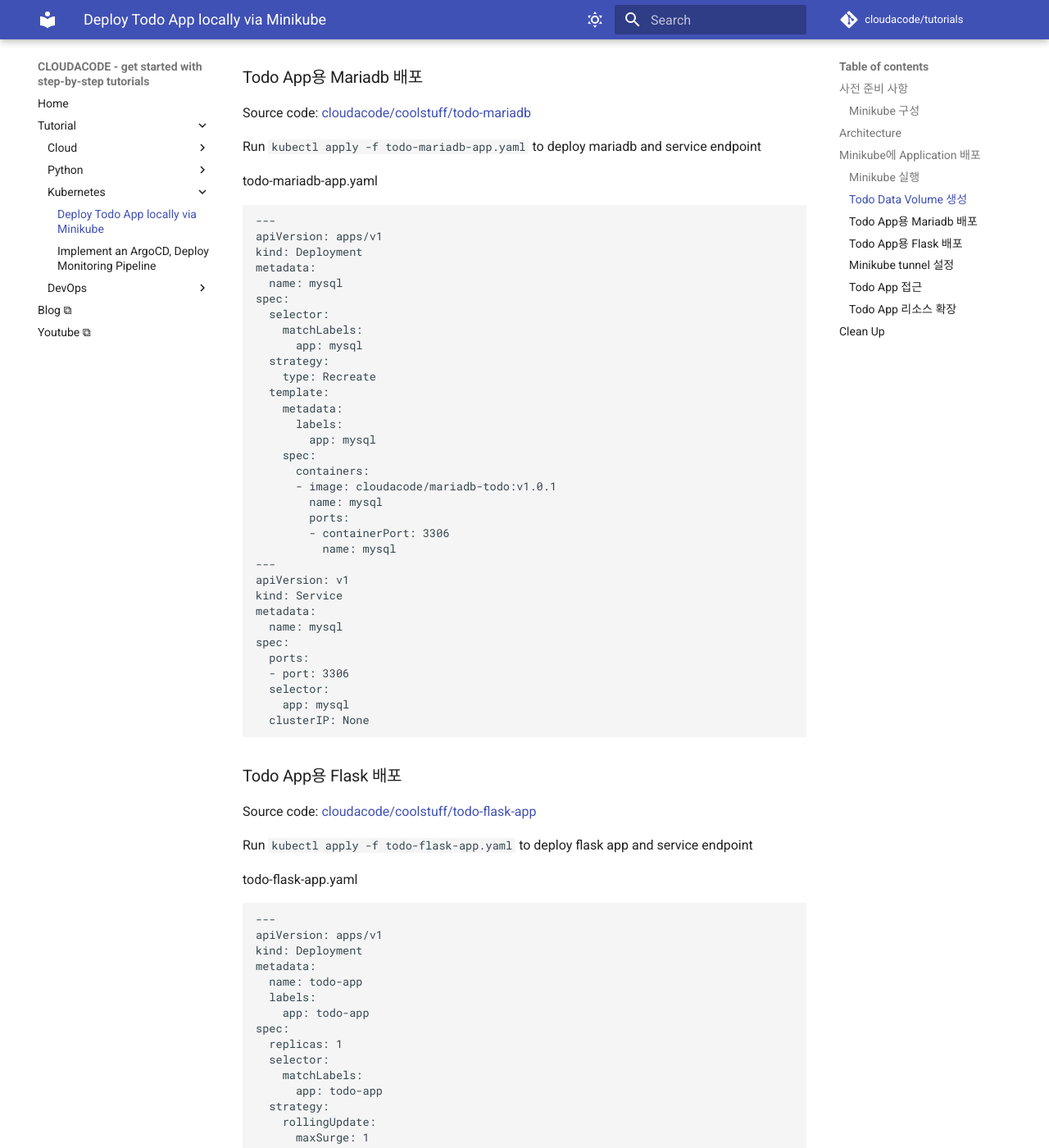
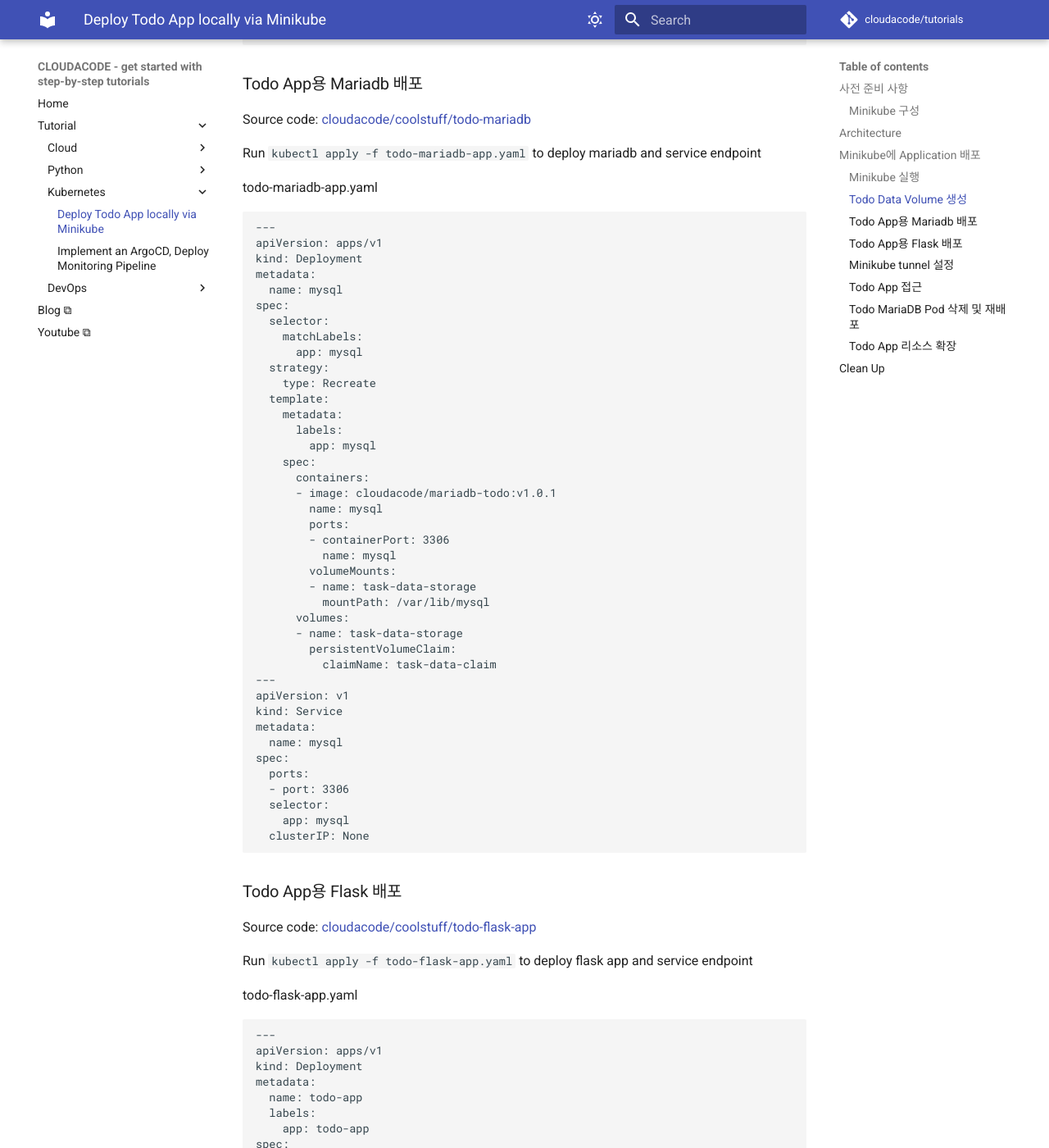
Before and after one commit to cloudacode/tutorials, an MkDocs documentation site: the page built from docs/kubernetes/minikube-todo-app.md, in a window 1280 px wide and 1400 px high, scrolled down 2058 px. Shown: the whole window at 82% size. Built offline with MkDocs 1.6.1 and Material for MkDocs 9.7.7, drawn with Linux system fonts in a browser that asks for light colours; comment, search, counter and statistics services are not loaded; some of the changed text lies outside the part shown.

Commit message:
updated the pv section

````diff
--- a/docs/kubernetes/minikube-todo-app.md
+++ b/docs/kubernetes/minikube-todo-app.md
@@ -103,6 +103,13 @@ spec:
         ports:
         - containerPort: 3306
           name: mysql
+        volumeMounts:
+        - name: task-data-storage
+          mountPath: /var/lib/mysql
+      volumes:
+      - name: task-data-storage
+        persistentVolumeClaim:
+          claimName: task-data-claim
 ---
 apiVersion: v1
 kind: Service
@@ -214,6 +221,20 @@ Open `http://127.0.0.1` in your favorite web browser and check the flask todo ap
 
 ![Task Web](assets/task-web.png)
 
+### Todo MariaDB Pod 삭제 및 재배포
+
+위에서 세팅한 Persistent Volume이 Pod의 내부 볼륨이 아닌 외부 스토리지 볼륨을 사용하는 것을 검증 하기 위해 pod를 삭제
+
+Run `kubectl delete pods -l app=todo-db` to delete the pod resource. Deployment resource will monitor the pod status and will spawn the pod immediately
+
+```bash
+$ kubectl get pods -l app=todo-db
+NAME                       READY   STATUS    RESTARTS   AGE
+todo-db-65848c57db-hwqnp   1/1     Running   0          17s
+```
+
+A new todo-db pod is up and mounted node's `/data/task-data/` to `/var/lib/mysql/` volume on the pod. This means that DB data volume is managed in an external volume space.
+
 ### Todo App 리소스 확장
 
 Run `kubectl scale --replicas=3 deployment/todo-app` to scale out the app
````
Also changed, not shown: docs/kubernetes/assets/minikube-todo-app.jpg.
